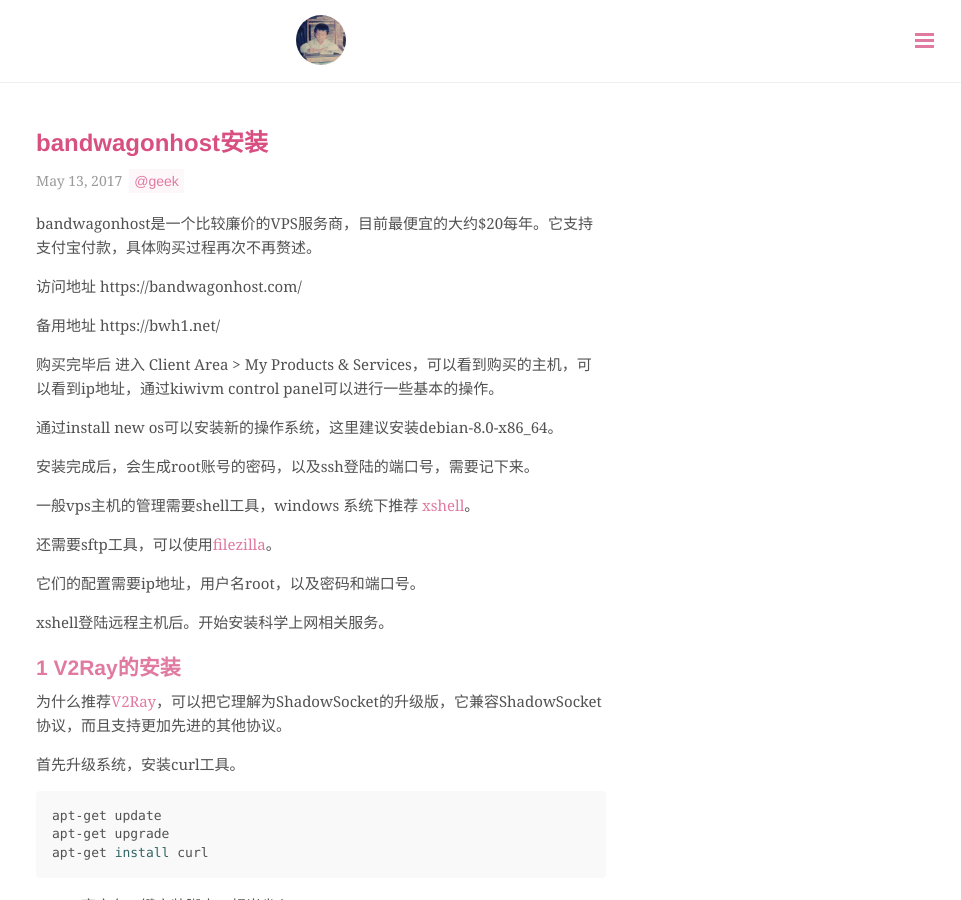
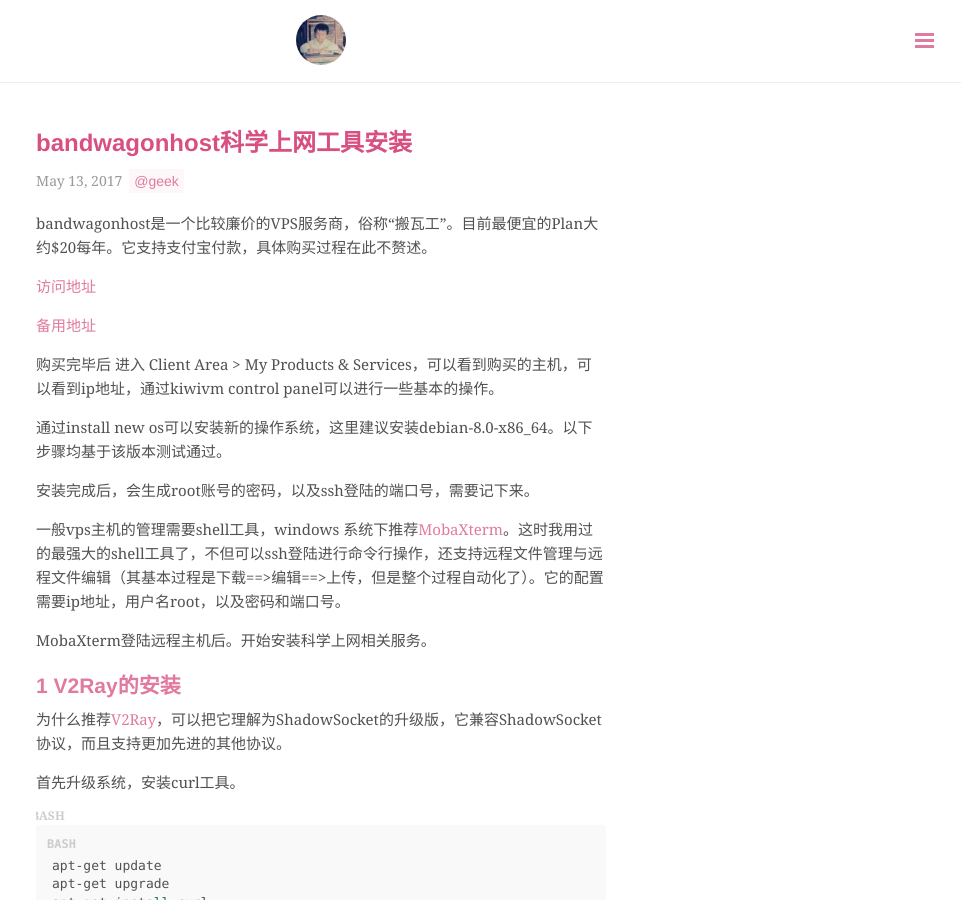
Before and after one commit to yifeitao/yifeitao.github.io, a Jekyll site: the page built from _posts/2017-05-13-bandwagonhost-kexue-shangwang.md, in a window 1280 px wide and 900 px high. Shown: the whole window, without its empty margins (319-1280 px from the left). Built offline with Jekyll 4.4.1, drawn with Linux system fonts in a browser that asks for light colours; a style sheet for code colours, icons or effects is not loaded; some of the changed text lies outside the part shown.

Commit message:
some update

````diff
--- a/_config.yml
+++ b/_config.yml
@@ -33,8 +33,8 @@
     - { 豆瓣: 'https://www.douban.com/people/yisha7/'}
     - { Github: 'https://github.com/yifeitao'}
     - { Email: 'mailto:yifeitao@gmail.com'}
-  学习笔记:
-    - 'https://learn.yifeitao.com'
+  笔记本:
+    - 'https://note.yifeitao.com'
 
 # Add your friend-links
 # friends:
--- a/_posts/2017-05-13-bandwagonhost-kexue-shangwang.md
+++ b/_posts/2017-05-13-bandwagonhost-kexue-shangwang.md
@@ -1,29 +1,25 @@
 ---
 layout: post
-title: bandwagonhost安装
+title: bandwagonhost科学上网工具安装
 categories: geek
 comments: true
 ---
 
-bandwagonhost是一个比较廉价的VPS服务商，目前最便宜的大约$20每年。它支持支付宝付款，具体购买过程再次不再赘述。
+bandwagonhost是一个比较廉价的VPS服务商，俗称“搬瓦工”。目前最便宜的Plan大约$20每年。它支持支付宝付款，具体购买过程在此不赘述。
 
-访问地址 https://bandwagonhost.com/
+[访问地址](https://bandwagonhost.com/)
 
-备用地址 https://bwh1.net/
+[备用地址](https://bwh1.net/)
 
 购买完毕后 进入 Client Area > My Products & Services，可以看到购买的主机，可以看到ip地址，通过kiwivm control panel可以进行一些基本的操作。
 
-通过install new os可以安装新的操作系统，这里建议安装debian-8.0-x86_64。
+通过install new os可以安装新的操作系统，这里建议安装debian-8.0-x86_64。以下步骤均基于该版本测试通过。
 
 安装完成后，会生成root账号的密码，以及ssh登陆的端口号，需要记下来。
 
-一般vps主机的管理需要shell工具，windows 系统下推荐 [xshell](https://www.netsarang.com/products/xsh_overview.html)。
+一般vps主机的管理需要shell工具，windows 系统下推荐[MobaXterm](https://mobaxterm.mobatek.net/)。这时我用过的最强大的shell工具了，不但可以ssh登陆进行命令行操作，还支持远程文件管理与远程文件编辑（其基本过程是下载==>编辑==>上传，但是整个过程自动化了）。它的配置需要ip地址，用户名root，以及密码和端口号。
 
-还需要sftp工具，可以使用[filezilla](https://filezilla-project.org/download.php)。
-
-它们的配置需要ip地址，用户名root，以及密码和端口号。
-
-xshell登陆远程主机后。开始安装科学上网相关服务。
+MobaXterm登陆远程主机后。开始安装科学上网相关服务。
 
 ## 1 V2Ray的安装
 
@@ -31,7 +27,7 @@
 
 首先升级系统，安装curl工具。
 
-```shell
+```bash
 apt-get update
 apt-get upgrade
 apt-get install curl
@@ -39,7 +35,7 @@
 
 V2Ray官方有一键安装脚本，相当省心。
 
-```shell
+```bash
 bash <(curl -L -s https://install.direct/go.sh)
 ```
 
@@ -268,10 +264,15 @@
 
 启动v2ray.exe，代理 127.0.0.1:1080就开始工作了，配置你的浏览器使用socket5协议代理，地址配置为127.0.0.1:1080就可以开始科学上网了。
 
-iOS客户端推荐。
+iOS客户端推荐：
 
 * [Shadowing](**https://itunes.apple.com/cn/app/shadowing/id1194879940?mt=8**): 售价￥6，支持shadowsocket协议。
 * [Shadowrocket](https://itunes.apple.com/cn/app/shadowrocket/id932747118?mt=8): 售价￥18，支持shadowsocket协议和V2Ray的新协议。
+
+Android客户端推荐：
+
+* [v2rayNG](https://github.com/2dust/v2rayNG)：免费，支持V2Ray的新协议。
+* [影梭](https://github.com/shadowsocks/shadowsocks-android)：免费，支持shadowsocket协议。
 
 ## 2 OpenConnect server的安装
 
````
Also changed, not shown: other parts of _posts/2017-05-13-bandwagonhost-kexue-shangwang.md (+1 -1 lines), _posts/2017-10-07-recommend.md (+4 -8 lines).
